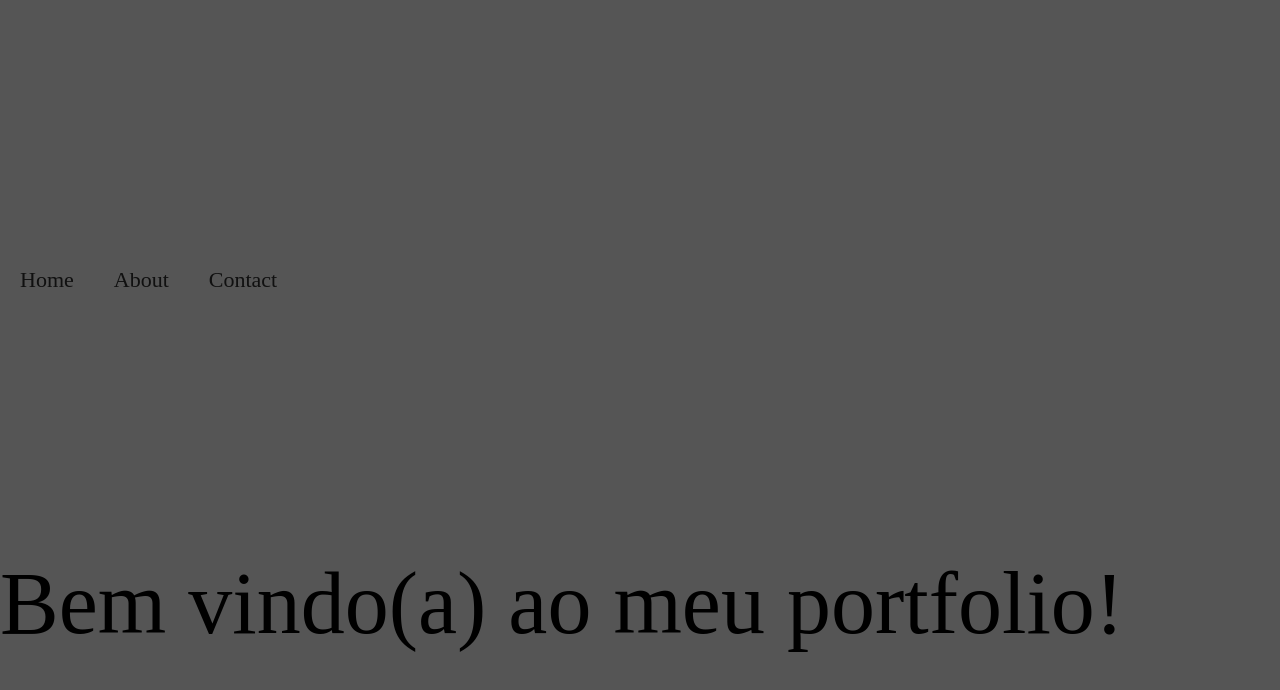
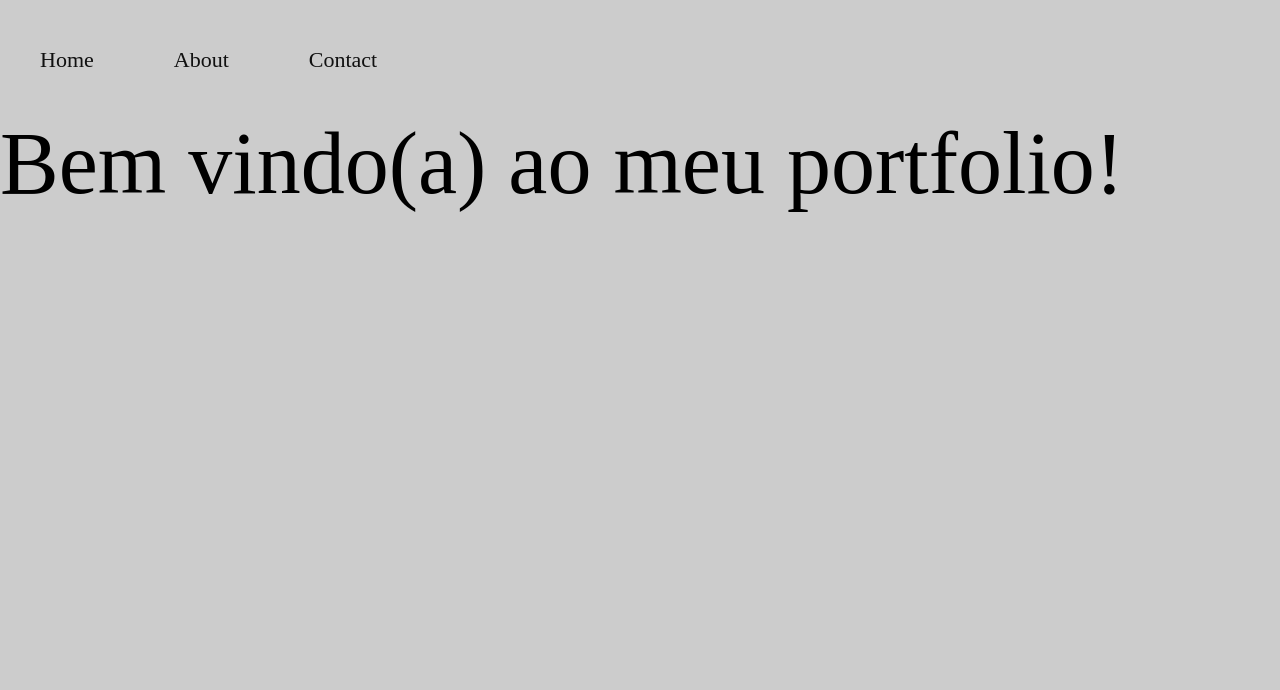
Before and after one commit to Icaro-Godoi/Icaro-Godoi.github.io, a plain HTML site: page docs/index.html in a window 1280 px wide. Drawn offline with Linux system fonts and the light colour scheme.

Commit message:
background color adjusted

```diff
--- a/docs/assets/css/style.css
+++ b/docs/assets/css/style.css
@@ -3,7 +3,7 @@
 }
 
 body {
-    background-color: #555;
+    background-color: #ccc;
 }
 
 nav {
@@ -18,7 +18,7 @@ nav {
     display: flex;
     align-items: center;
     height: 80px;
-    padding: 240px 20px;
+    padding: 20px 40px;
 }
 
 .nav-menu-item-link {
```
